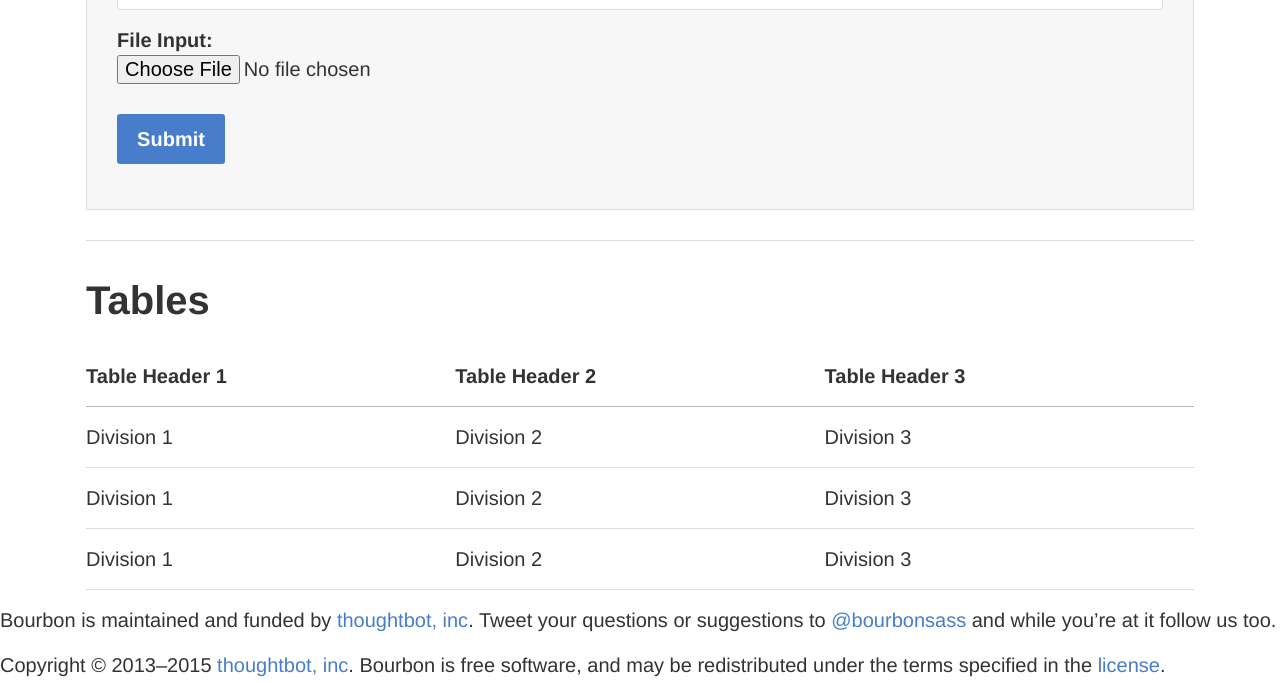
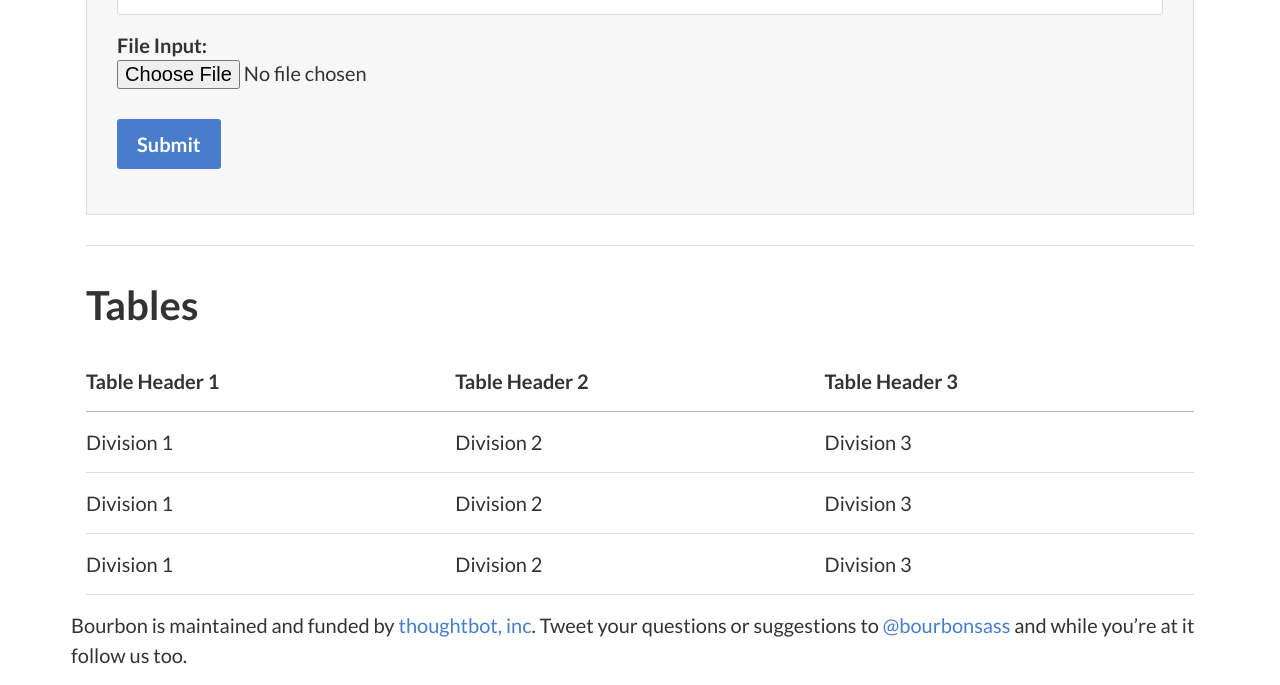
Before and after one commit to kevinglover/ggs-pattern-bourbon, a website: page public/styleguide.html in a window 1280 px wide. Shown: the part 2734-3419 px from the top of the page. Drawn offline with Linux system fonts and the light colour scheme.

Commit message:
Update Font and Weights - Changed from Helvetica to Lato

```diff
--- a/public/styleguide.html
+++ b/public/styleguide.html
@@ -177,12 +177,14 @@
         </section>
 
         <footer class="main">
+          <div class="inner">
             <p>Bourbon is maintained and funded by <a href="//thoughtbot.com">thoughtbot, inc</a>. Tweet your questions or suggestions to <a href="//twitter.com/bourbonsass">@bourbonsass</a> and while you’re at it follow us too.</p>
             <p>Copyright &copy; 2013&ndash;2015 <a href="//thoughtbot.com">thoughtbot, inc</a>. Bourbon is free software, and may be redistributed under the terms specified in the <a href="//github.com/thoughtbot/bourbon/blob/master/LICENSE.md">license</a>.</p>
             <nav class="actions">
               <a href="/example.html">Example</a>
               <a href="//github.com/thoughtbot/bitters">GitHub</a>
             </nav>
+          </div>
         </footer>
   <script src="js/ggs-gridlet.js"></script>
 
--- a/source/css/base/_typography.scss
+++ b/source/css/base/_typography.scss
@@ -51,6 +51,7 @@ body {
   color: $base-font-color;
   font-family: $base-font-family;
   font-size: $base-font-size;
+  font-weight: $base-font-weight;
   line-height: $base-line-height;
 
   @include media($medium-screen-up) {
@@ -74,18 +75,24 @@ h5,
 h6 {
   font-family: $heading-font-family;
   font-size: $base-font-size;
+  font-weight: $base-font-weight;
   line-height: $heading-line-height;
   margin: 0 0 $small-spacing;
   clear:both;
+
 }
 
 h1, h2 {
   @include large;
+  margin-bottom: 0;
+  font-weight: $bold-font-weight;
+}
+
+h3,h4,h5,h6{
+  font-weight: $normal-font-weight;
 }
 
 h1{
-  margin-bottom: 0;
-
   @include media($massive-screen-up) {
     @include massive;
   }
@@ -95,9 +102,6 @@ h1{
 }
 
 h2 {
-  font-weight: normal;
-  margin-bottom: 0;
-
   @include media($massive-screen-up) {
     @include huge;
   }
--- a/source/css/base/_variables.scss
+++ b/source/css/base/_variables.scss
@@ -5,11 +5,18 @@ $font-size: 16;
 $em: $font-size * 1;
 
 // Typography
-$base-font-family: $helvetica;
+@import url(http://fonts.googleapis.com/css?family=Lato:300,400,700,400italic);
+$base-font-family:'Lato', sans-serif;
 $heading-font-family: $base-font-family;
 
 // Font Sizes
 $base-font-size: $font-size / 16 * 1em;
+
+// Font Weights
+$light-font-weight:300;
+$normal-font-weight:400;
+$bold-font-weight:700;
+$base-font-weight:$normal-font-weight;
 
 // Line height
 $base-line-height-calc:#{$line / $font-size};
```
Also changed, not shown: source/styleguide.html (+2 -0 lines), public/css/style.css, source/css/style.css, 2 other files. Lines whose indentation alone changed are shown as unchanged.
